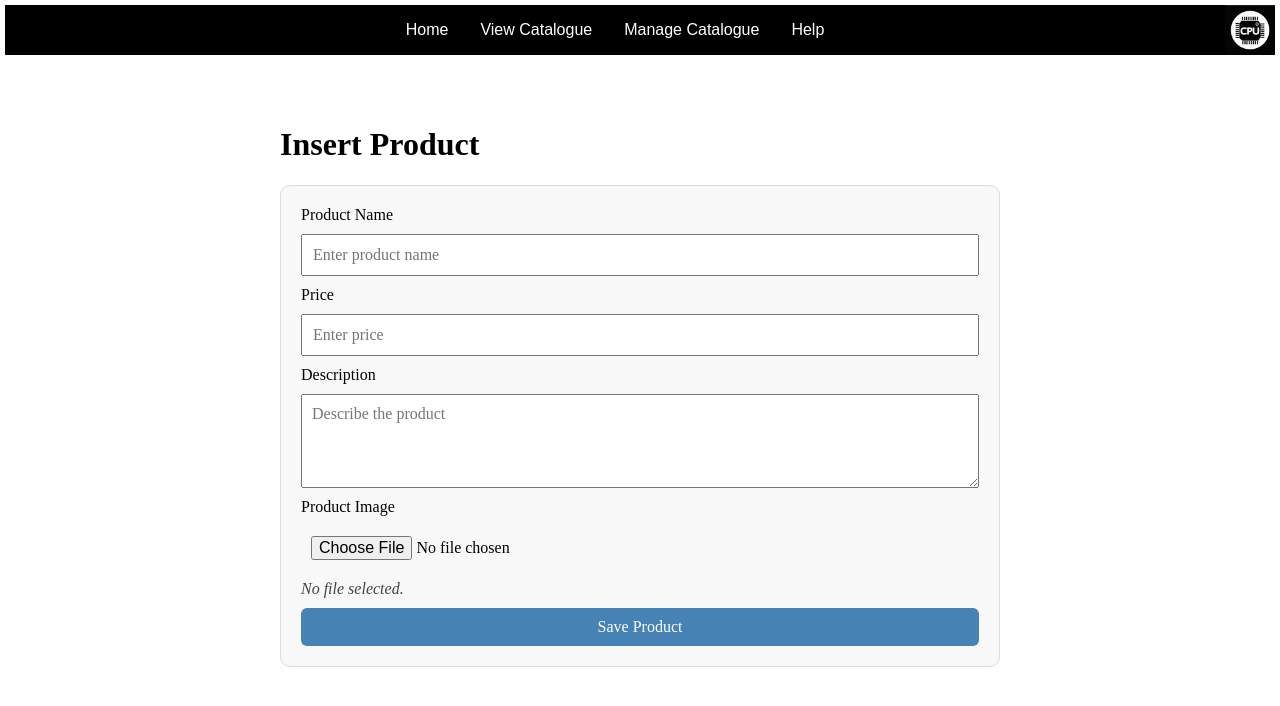
After one commit to vKhar/WebApp, a Flask app: page /insert-product in a window 1280 px wide. The commit adds this page. Shown: the top 706 px of the page. Run offline with Flask 3, Linux system fonts and the light colour scheme.

Commit message:
Add insert product page with image file picker UI

```diff
--- a/app.py
+++ b/app.py
@@ -1,13 +1,21 @@
-from flask import Flask,render_template
+from flask import Flask, render_template
 
 app = Flask("__name__")
 
-product_list=[
-    {"name":""}
+product_list = [
+    {"name": ""}
 ]
+
+
 @app.route("/")
 def root():
     return render_template("products.html")
 
+
+@app.route("/insert-product")
+def insert_product():
+    return render_template("insert_product.html")
+
+
 if __name__ == "__main__":
     app.run(debug=True)
--- /dev/null
+++ b/static/insert_product.css
@@ -0,0 +1,42 @@
+.insert-wrapper {
+    max-width: 720px;
+    margin: 30px auto;
+    padding: 20px;
+}
+
+.insert-form {
+    display: flex;
+    flex-direction: column;
+    gap: 10px;
+    background-color: #f8f8f8;
+    border: 1px solid #ddd;
+    border-radius: 10px;
+    padding: 20px;
+}
+
+.insert-form input,
+.insert-form textarea,
+.insert-form button {
+    font: inherit;
+    padding: 10px;
+}
+
+.insert-form button {
+    cursor: pointer;
+    background: steelblue;
+    color: white;
+    border: none;
+    border-radius: 6px;
+}
+
+#selected-file {
+    margin: 0;
+    color: #444;
+    font-style: italic;
+}
+
+#preview {
+    max-width: 200px;
+    border-radius: 6px;
+    border: 1px solid #ccc;
+}
--- a/static/products.css
+++ b/static/products.css
@@ -87,6 +87,12 @@ body {
         background-color: dimgrey;
 }
 
+.menu a {
+    color: white;
+    text-decoration: none;
+}
+
+
 
 
 @media only screen and (max-width: 600px) {
--- /dev/null
+++ b/templates/insert_product.html
@@ -0,0 +1,63 @@
+<!DOCTYPE html>
+<html lang="en">
+<head>
+    <meta charset="utf-8" />
+    <meta name="viewport" content="width=device-width" />
+    <title>Insert Product</title>
+    <link rel="stylesheet" href="{{ url_for('static', filename='products.css') }}" />
+    <link rel="stylesheet" href="{{ url_for('static', filename='insert_product.css') }}" />
+</head>
+<body>
+    <img id="logo" src="{{ url_for('static', filename='images/logo.jpg') }}" alt="Logo" />
+    <div class="menu">
+        <ul>
+            <li><a href="{{ url_for('root') }}">Home</a></li>
+            <li>View Catalogue</li>
+            <li>Manage Catalogue</li>
+            <li>Help</li>
+        </ul>
+    </div>
+
+    <main class="insert-wrapper">
+        <h1>Insert Product</h1>
+        <form class="insert-form">
+            <label for="name">Product Name</label>
+            <input id="name" name="name" type="text" placeholder="Enter product name" />
+
+            <label for="price">Price</label>
+            <input id="price" name="price" type="number" step="0.01" min="0" placeholder="Enter price" />
+
+            <label for="description">Description</label>
+            <textarea id="description" name="description" rows="4" placeholder="Describe the product"></textarea>
+
+            <label for="product-image">Product Image</label>
+            <input id="product-image" name="product-image" type="file" accept="image/*" />
+            <p id="selected-file">No file selected.</p>
+            <img id="preview" alt="Selected product preview" hidden />
+
+            <button type="submit">Save Product</button>
+        </form>
+    </main>
+
+    <script>
+        const fileInput = document.getElementById('product-image');
+        const fileNameText = document.getElementById('selected-file');
+        const previewImage = document.getElementById('preview');
+
+        fileInput.addEventListener('change', () => {
+            const selectedFile = fileInput.files && fileInput.files[0];
+
+            if (!selectedFile) {
+                fileNameText.textContent = 'No file selected.';
+                previewImage.hidden = true;
+                previewImage.removeAttribute('src');
+                return;
+            }
+
+            fileNameText.textContent = `Selected: ${selectedFile.name}`;
+            previewImage.src = URL.createObjectURL(selectedFile);
+            previewImage.hidden = false;
+        });
+    </script>
+</body>
+</html>
```
Also changed, not shown: templates/products.html (+9 -10 lines).
